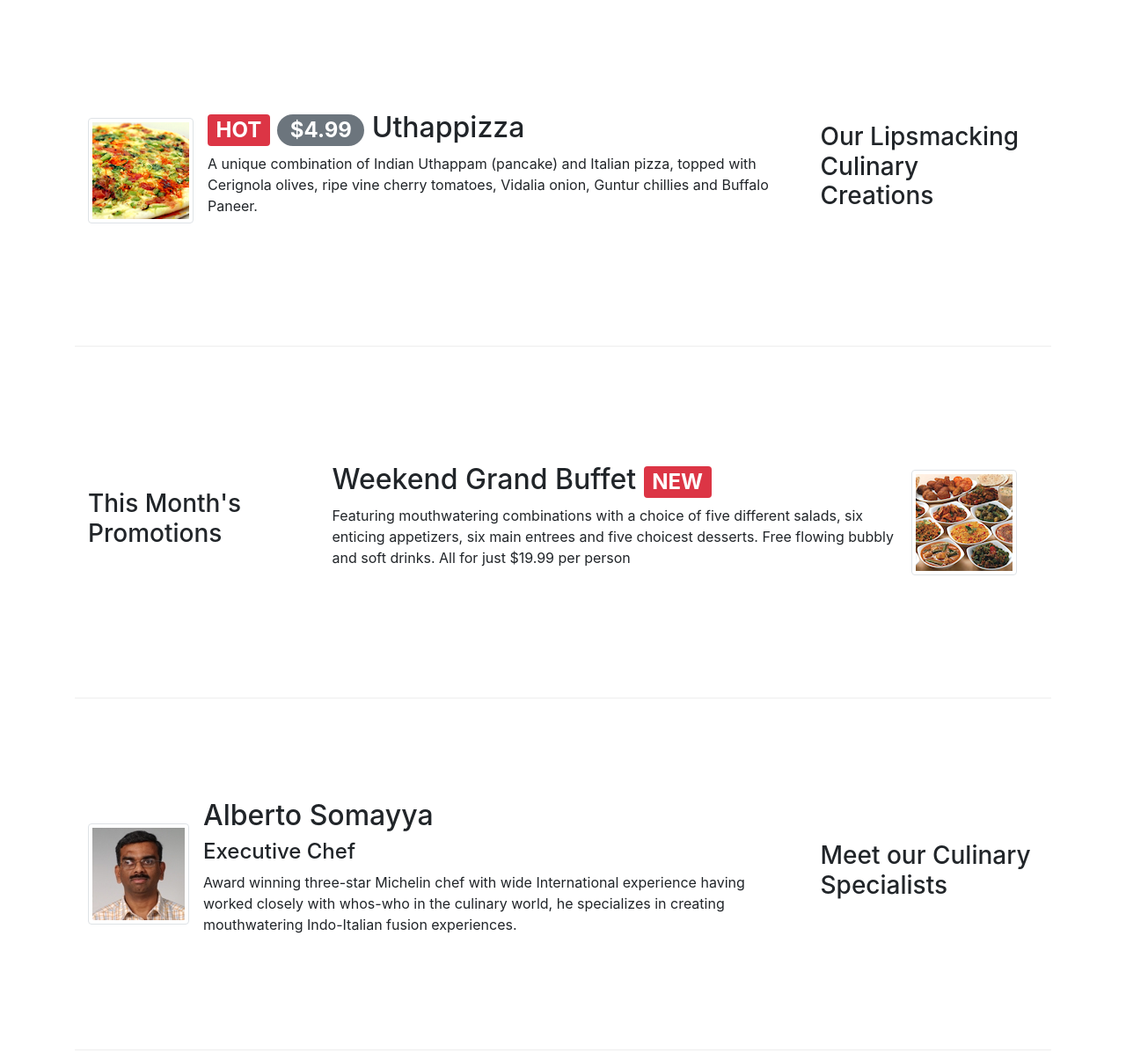
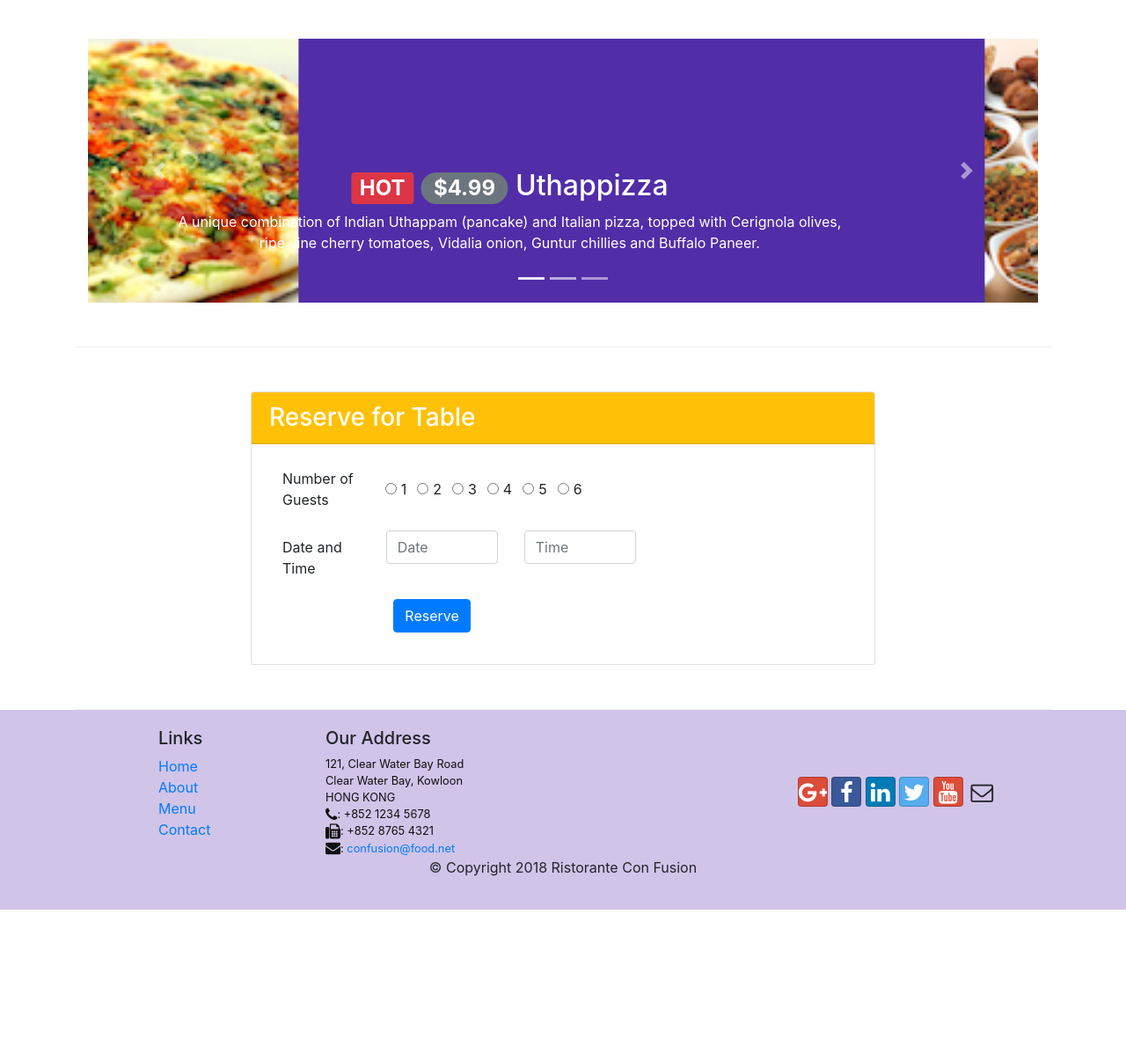
Before and after one commit to code-drey/bootstrap, a website: page Bootstrap4/conFusion/index.html in a window 1280 px wide. Shown: the part 340-1537 px from the top of the page at 88% size. After the commit the page ends 1374 px from the top, so only its background shows below. Drawn offline with nearby package versions, Linux system fonts and the light colour scheme.

Commit message:
Carousel

```diff
--- a/Bootstrap4/conFusion/css/styles.css
+++ b/Bootstrap4/conFusion/css/styles.css
@@ -43,3 +43,18 @@ body{
     border-right: 1px solid #ddd;
     border-bottom: 1px solid #ddd;
 }
+
+.carousel {
+    background:#512DA8;
+}
+
+.carousel-item {
+  height: 300px;
+}
+
+.carousel-item img {
+    position: absolute;
+    top: 0;
+    left: 0;
+    min-height: 300px;
+}
--- a/Bootstrap4/conFusion/index.html
+++ b/Bootstrap4/conFusion/index.html
@@ -102,53 +102,35 @@
     </header>
 
     <div class="container">
-        <div class="row row-content align-items-center">
-            <div class="col-12 col-sm-4 order-sm-last col-md-3">
-                <h3>Our Lipsmacking Culinary Creations</h3>
-            </div>
-            <div class="col col-sm order-sm-first col-md">
-                <div class="media">
-                    <img class="d-flex mr-3 img-thumbnail align-self-center" src="img/uthappizza.png" alt="Uthappizza">
-                    <div class="media-body">
-                        <h2 class="mt-0"><span class="badge badge-danger">HOT</span> <span class="badge badge-pill badge-secondary">$4.99</span> Uthappizza</h2>
+        <div class="row row-content">
+            <div class="col">
+                <div id="mycarousel" class="carousel slide" data-ride="carousel">
+                    <div class="carousel-inner" role="listbox">
+                        <div class="carousel-item active">
+                            <img class="d-block img-fluid" src="img/uthappizza.png" alt="uthappizza">
+                            <div class="carousel-caption d-none d-md-block">
+                                <h2><span class="badge badge-danger">HOT</span> <span class="badge badge-pill badge-secondary">$4.99</span>
+                                    Uthappizza</h2>
                                 <p class="d-none d-sm-block">A unique combination of Indian Uthappam (pancake) and
                                     Italian pizza, topped with Cerignola olives, ripe vine
                                     cherry tomatoes, Vidalia onion, Guntur chillies and
                                     Buffalo Paneer.</p>
                             </div>
                         </div>
-
-            </div>
-        </div>
-
-
-        <div class="row row-content align-items-center">
-            <div class="col-12 col-sm-4 col-md-3">
-                <h3>This Month's Promotions</h3>
-            </div>
-            <div class="col col-sm col-md">
-                <div class="media">
-                    <div class="media-body">
-                        <h2 class="mt-0"> Weekend Grand Buffet <span class="badge badge-danger">NEW</span></h2>
+                        <div class="carousel-item">
+                            <img class="d-block img-fluid" src="img/buffet.png" alt="buffet">
+                            <div class="carousel-caption d-none d-md-block">
+                                <h2> Weekend Grand Buffet <span class="badge badge-danger">NEW</span></h2>
                                 <p class="d-none d-sm-block">Featuring mouthwatering combinations with a choice of five different salads,
                                     six enticing appetizers, six main entrees
                                     and five choicest desserts.
                                     Free flowing bubbly and soft drinks. All for just $19.99 per person</p>
                             </div>
-                    <img class="d-flex mr-4 img-thumbnail align-self-center" src="img/buffet.png" alt="buffet">
                         </div>
-            </div>
-        </div>
-
-        <div class="row row-content align-items-center">
-            <div class="col-12 col-sm-4 order-sm-last col-md-3">
-                <h3>Meet our Culinary Specialists</h3>
-            </div>
-            <div class="col col-sm order-sm-first col-md">
-                <div class="media">
-                    <img class="d-flex mr-3 img-thumbnail align-self-center" src="img/alberto.png" alt="Alberto Somayya">
-                    <div class="media-body">
-                        <h2 class="mt-0">Alberto Somayya</h2>
+                        <div class="carousel-item">
+                            <img class="d-block img-fluid" src="img/alberto.png" alt="alberto">
+                            <div class="carousel-caption d-none d-md-block">
+                                <h2>Alberto Somayya</h2>
                                 <h4>Executive Chef</h4>
                                 <p class="d-none d-sm-block">Award winning three-star Michelin chef with wide
                                     International experience having worked closely with
@@ -158,7 +140,21 @@
                             </div>
                         </div>
                     </div>
+                <ol class="carousel-indicators">
+                    <li data-target="#mycarousel" data-slide-to="0" class="active"></li>
+                    <li data-target="#mycarousel" data-slide-to="1"></li>
+                    <li data-target="#mycarousel" data-slide-to="2"></li>
+                </ol>
+                <a class="carousel-control-prev" href="#mycarousel" role="button" data-slide="prev">
+                    <span class="carousel-control-prev-icon"></span>
+                </a>
+                <a class="carousel-control-next" href="#mycarousel" role="button" data-slide="next">
+                    <span class="carousel-control-next-icon"></span>
+                </a>
                 </div>
+            </div>
+        </div>
+
         <div class="row row-content justify-content-md-center align-items-center">
             <div class="col-12 col-sm-8">
                 <div class="card">
```
Lines whose indentation alone changed are shown as unchanged.
